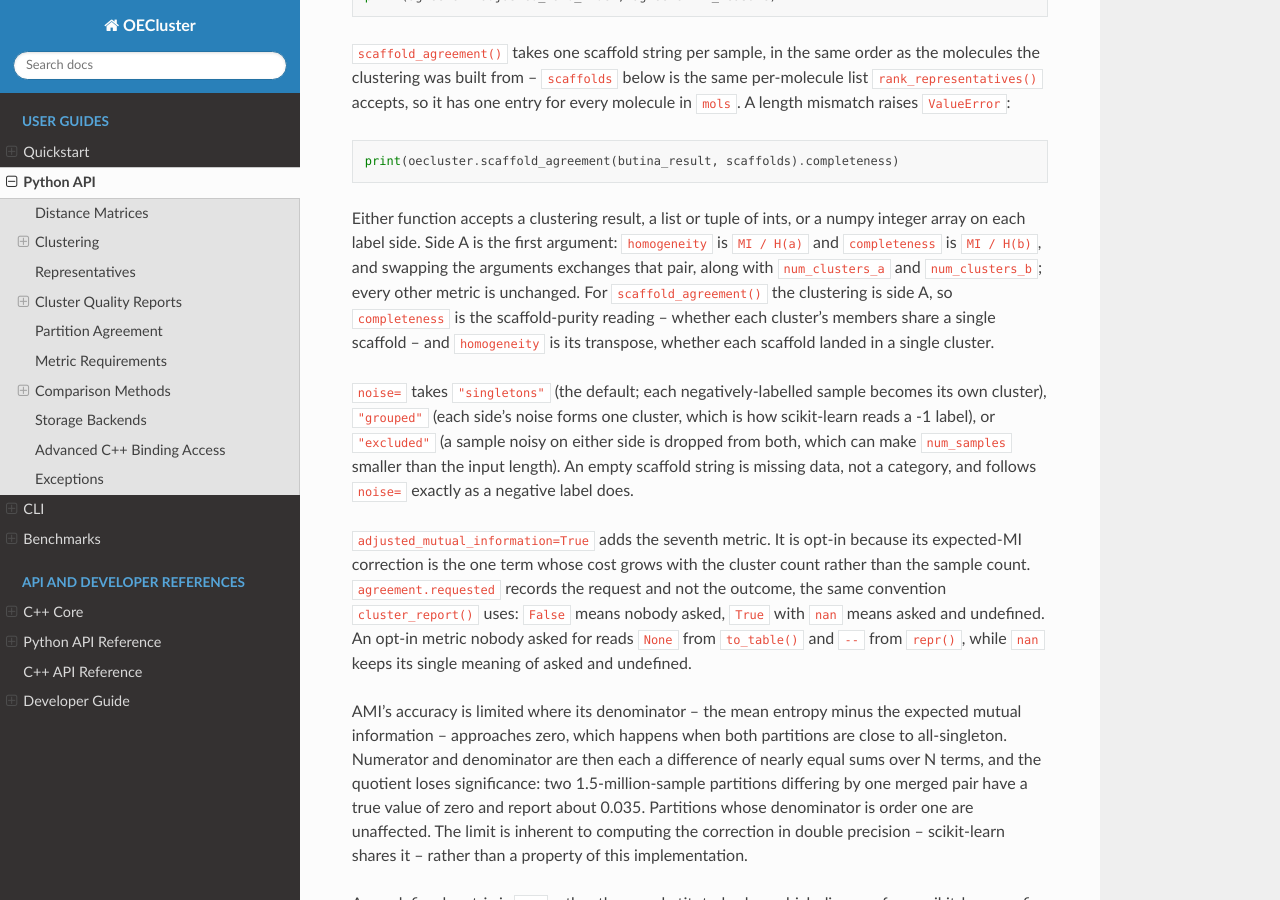
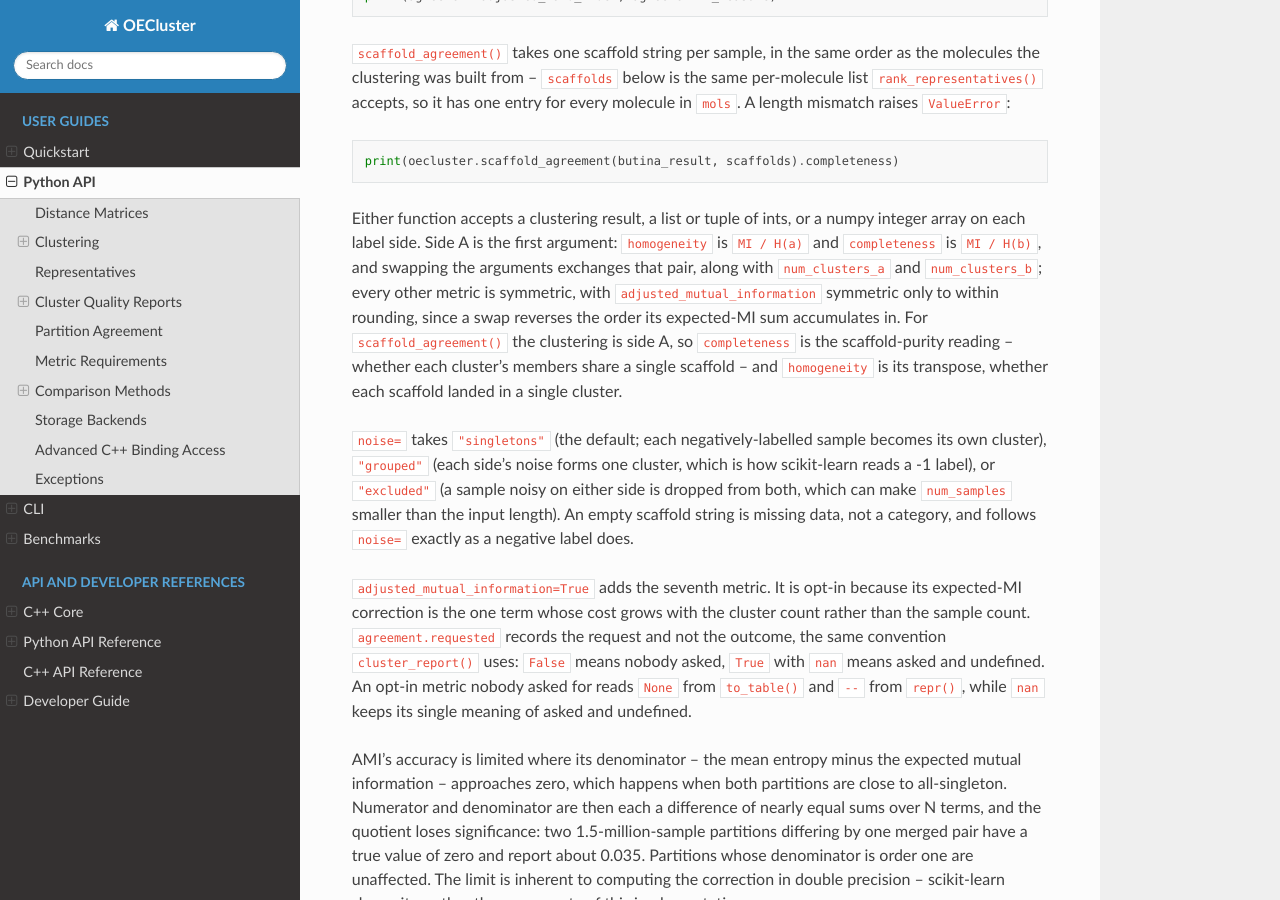
Before and after one commit to scott-arne/oecluster, a Sphinx documentation site: the page built from docs/python-api.md, in a window 1280 px wide and 900 px high, scrolled down 7571 px. Built offline with Sphinx 7.4.7 and the Read the Docs theme 3.1.0, drawn with Linux system fonts in a browser that asks for light colours; pages that are not in the unit, such as notebooks, are missing from menus; the version number is read from the project's files by our own code.

Commit message:
docs: carve AMI out of the partition-agreement symmetry claim

```diff
--- a/docs/python-api.md
+++ b/docs/python-api.md
@@ -376,10 +376,13 @@ Either function accepts a clustering result, a list or tuple of ints, or a
 numpy integer array on each label side. Side A is the first argument:
 `homogeneity` is `MI / H(a)` and `completeness` is `MI / H(b)`, and swapping
 the arguments exchanges that pair, along with `num_clusters_a` and
-`num_clusters_b`; every other metric is unchanged. For `scaffold_agreement()`
-the clustering is side A, so `completeness` is the scaffold-purity reading
--- whether each cluster's members share a single scaffold -- and `homogeneity`
-is its transpose, whether each scaffold landed in a single cluster.
+`num_clusters_b`; every other metric is symmetric, with
+`adjusted_mutual_information` symmetric only to within rounding, since a swap
+reverses the order its expected-MI sum accumulates in. For
+`scaffold_agreement()` the clustering is side A, so `completeness` is the
+scaffold-purity reading -- whether each cluster's members share a single
+scaffold -- and `homogeneity` is its transpose, whether each scaffold landed in
+a single cluster.
 
 `noise=` takes `"singletons"` (the default; each negatively-labelled sample
 becomes its own cluster), `"grouped"` (each side's noise forms one cluster,
```
Also changed, not shown: docs/cpp-core.md (+3 -1 lines), 2 other files.
